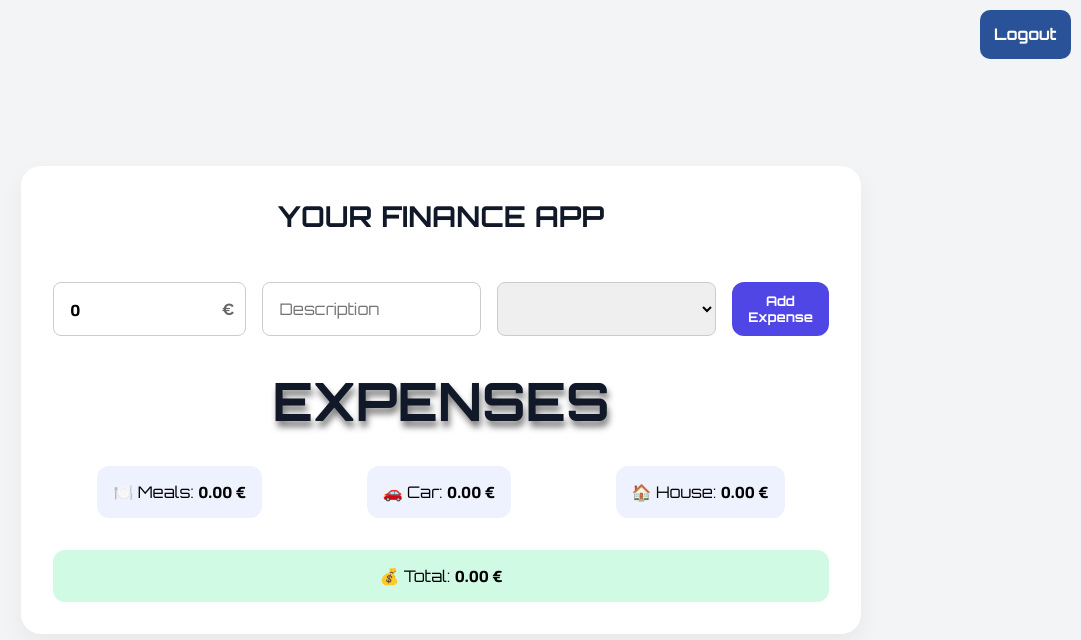
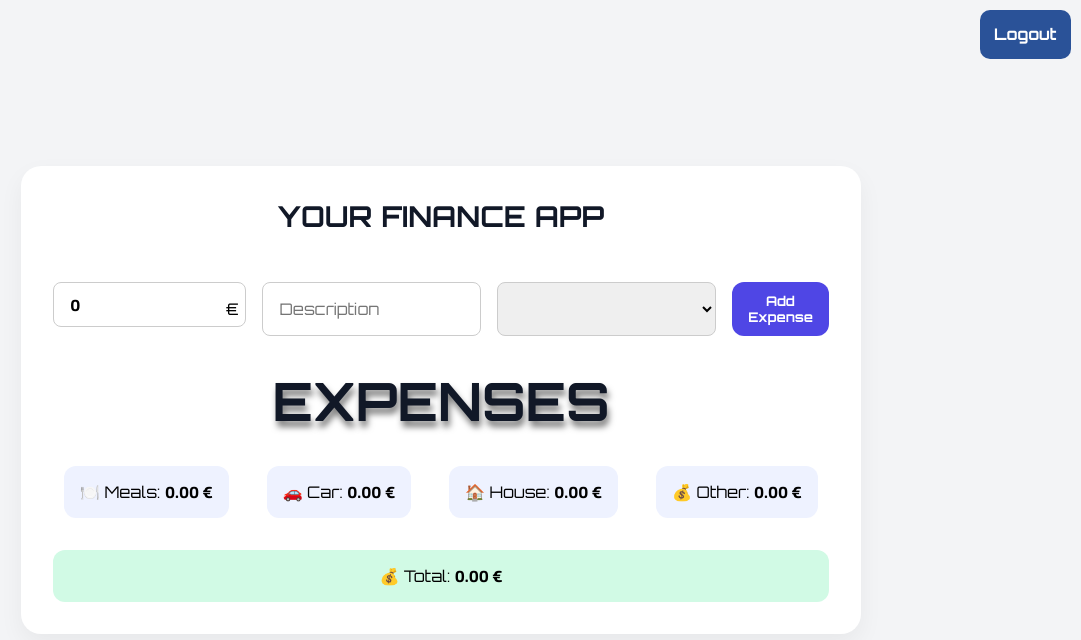
Before and after one commit to itdavidivan/finance_app_frontend, a Nuxt app: page /dashboard in a window 1280 px wide. Shown: the top 640 px of the page, without its empty margins (199-1280 px from the left). Built offline with nearby package versions, Linux system fonts and the light colour scheme.

Commit message:
added other option and fixed body to center

```diff
--- a/app/pages/dashboard/index.vue
+++ b/app/pages/dashboard/index.vue
@@ -41,6 +41,7 @@
                 <option value="meal">Meal</option>
                 <option value="car">Car</option>
                 <option value="house">House</option>
+                <option value="other">Other</option>
               </select>
             </div>
 
@@ -101,6 +102,7 @@
           <option value="meal">Meal</option>
           <option value="car">Car</option>
           <option value="house">House</option>
+          <option value="other">Other</option>
         </select>
         <button type="submit">Add Expense</button>
       </form>
@@ -168,6 +170,10 @@
           🏠 House:
           <strong class="amount">{{ sumHouseExpenses.toFixed(2) }} €</strong>
         </div>
+        <div class="total-card">
+          💰 Other:
+          <strong class="amount">{{ sumOtherExpenses.toFixed(2) }} €</strong>
+        </div>
       </div>
       <div class="total-card total-all">
         💰 Total: <strong class="amount">{{ sumExpenses.toFixed(2) }} €</strong>
@@ -230,6 +236,11 @@ const sumCarExpenses = computed(() =>
 const sumHouseExpenses = computed(() =>
   expenses.value
     .filter((e) => e.expenseType === "house")
+    .reduce((t, e) => t + e.amount, 0)
+);
+const sumOtherExpenses = computed(() =>
+  expenses.value
+    .filter((e) => e.expenseType === "other")
     .reduce((t, e) => t + e.amount, 0)
 );
 const sumExpenses = computed(() =>
@@ -470,6 +481,9 @@ onMounted(() => {
   text-transform: capitalize;
   font-weight: 500;
   color: #fff;
+  width: 70px;
+  text-align: center;
+  justify-self: center;
 }
 .expense-type.meal {
   background: #f97316;
@@ -479,6 +493,9 @@ onMounted(() => {
 }
 .expense-type.house {
   background: #10b981;
+}
+.expense-type.other {
+  background: rgb(121, 121, 121);
 }
 
 .delete-icon {
@@ -657,30 +674,26 @@ label {
   box-sizing: border-box;
 }
 
-/* EUR wrapper */
 .amount-wrapper {
   position: relative;
   width: 100%;
+  box-sizing: border-box; /* pridaj toto */
 }
 
 .amount-wrapper .amount {
   width: 100%;
   padding-right: 2rem; /* miesto na € */
-  height: 100%; /* nech drží výšku ako ostatné */
-  box-sizing: border-box;
+  box-sizing: border-box; /* dôležité! */
 }
 
 .amount-wrapper .currency {
   position: absolute;
   top: 50%;
-  right: 0.75rem;
+  right: 0.5rem;
   transform: translateY(-50%);
-  color: #666;
   pointer-events: none;
-  font-size: 1rem;
-  font-family: "Raleway", sans-serif;
-  font-weight: bold;
 }
+
 .confirm-delete p {
   text-align: center;
   font-size: 1.1rem;
```
